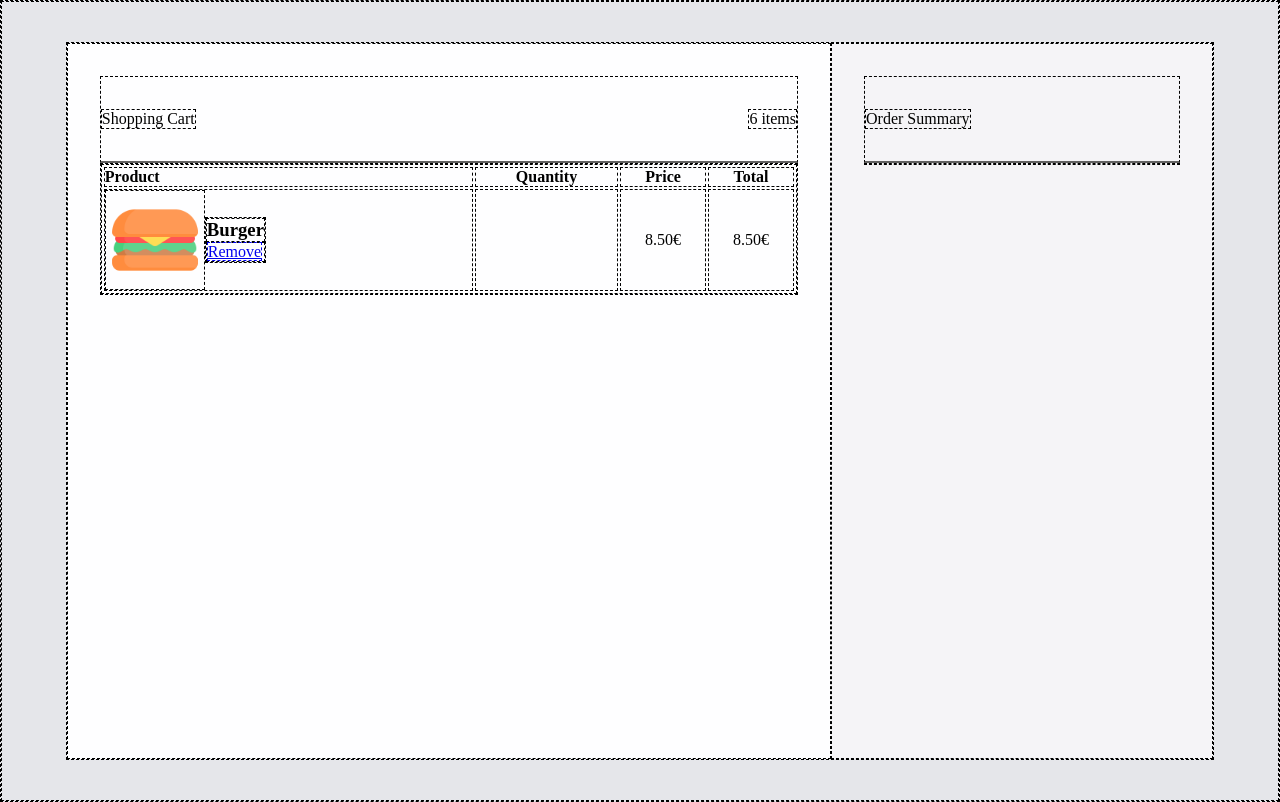
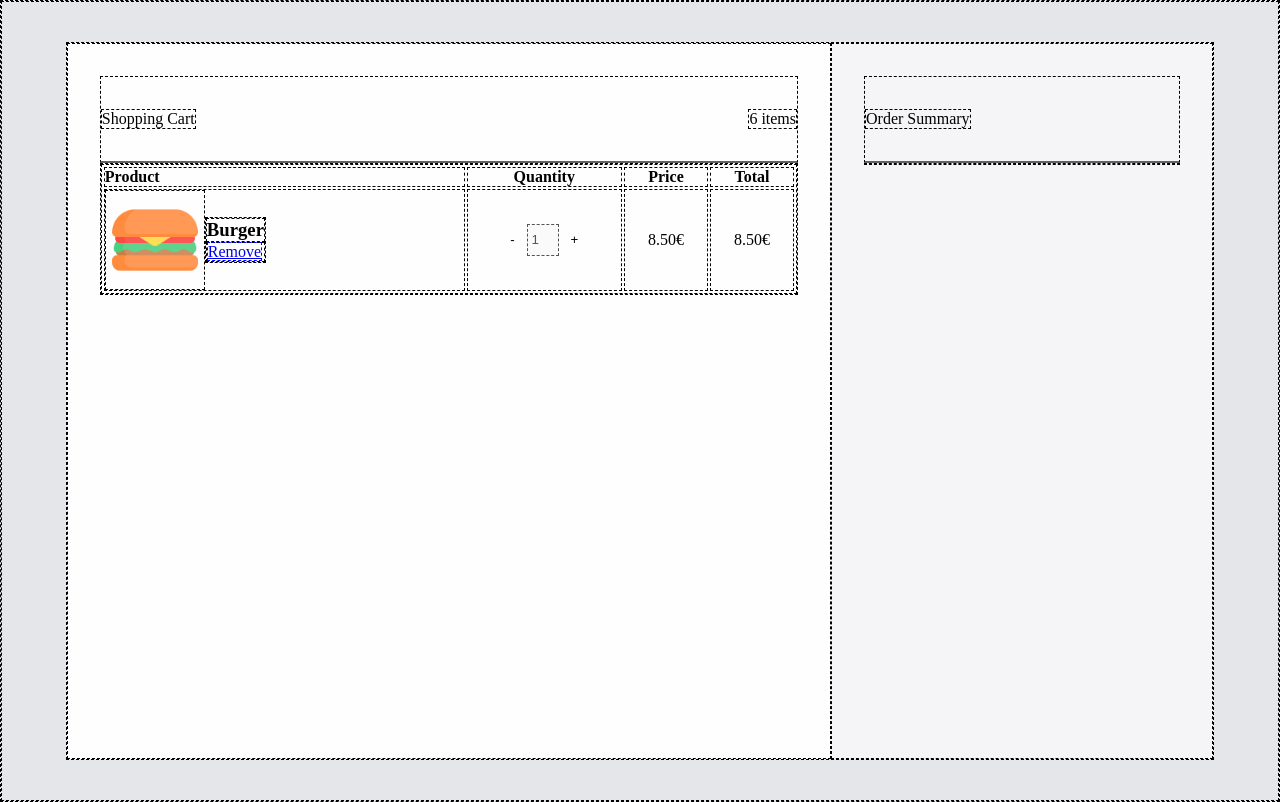
Before and after one commit to Arianna-Salvini/reazione-a-catena, a plain HTML site: page index.html in a window 1280 px wide. Drawn offline with Linux system fonts and the light colour scheme.

Commit message:
add number quantity

```diff
--- a/assets/css/style.css
+++ b/assets/css/style.css
@@ -92,4 +92,25 @@ table{
         width: 100px;
         height: 100px;
     }
+
+    & .quantity_button{
+
+        border: none;
+        background-color: var(--bg-lighter);
+
+
+    }
+
+    & .quantity_input{
+
+        width: 2rem;
+        aspect-ratio: 1;
+        margin: 0 0.5rem;
+        text-align: center;
+
+
+
+
+
+    }
 }
--- a/index.html
+++ b/index.html
@@ -33,7 +33,11 @@
                                     <div><a href="#">Remove</a></div>
                                 </div>
                             </td>
-                            <td></td>
+                            <td class="textalign-center">
+                                <button class="quantity_button">-</button>
+                                <input type="number" disabled class="quantity_input" value="1">
+                                <button class="quantity_button">+</button>
+                            </td>
                             <td class="textalign-center">8.50€</td>
                             <td class="textalign-center">8.50€</td>
                         </tr>
```
Also changed, not shown: 1 other file.
